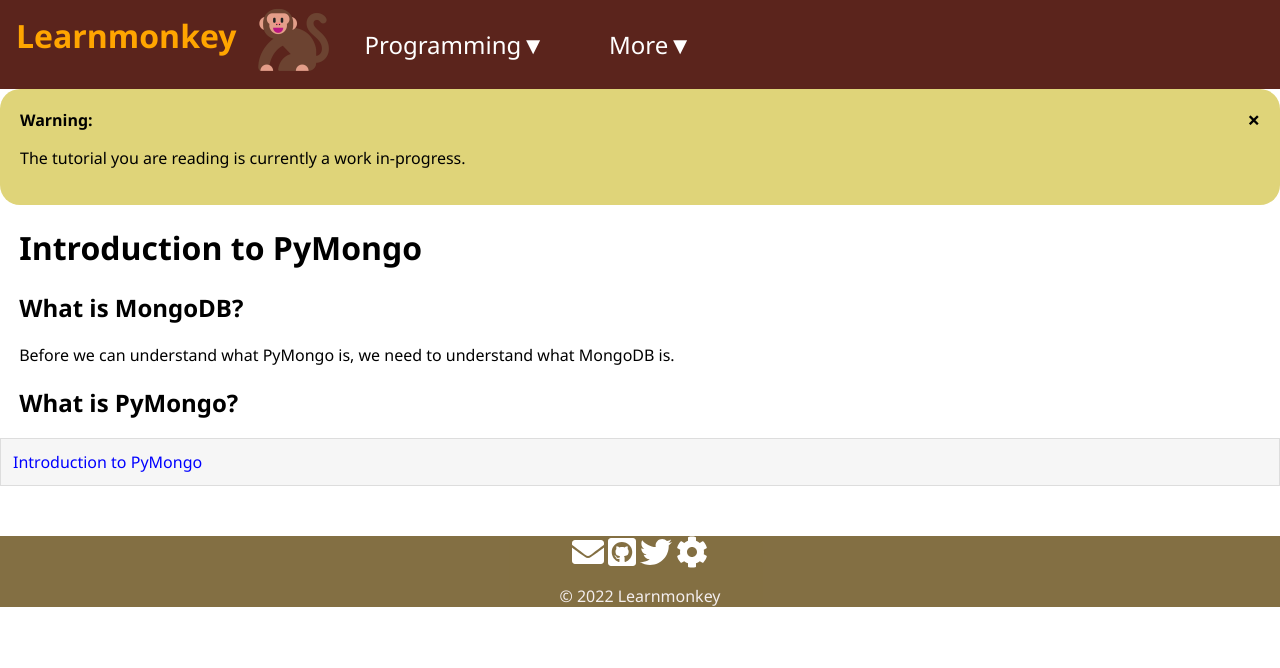
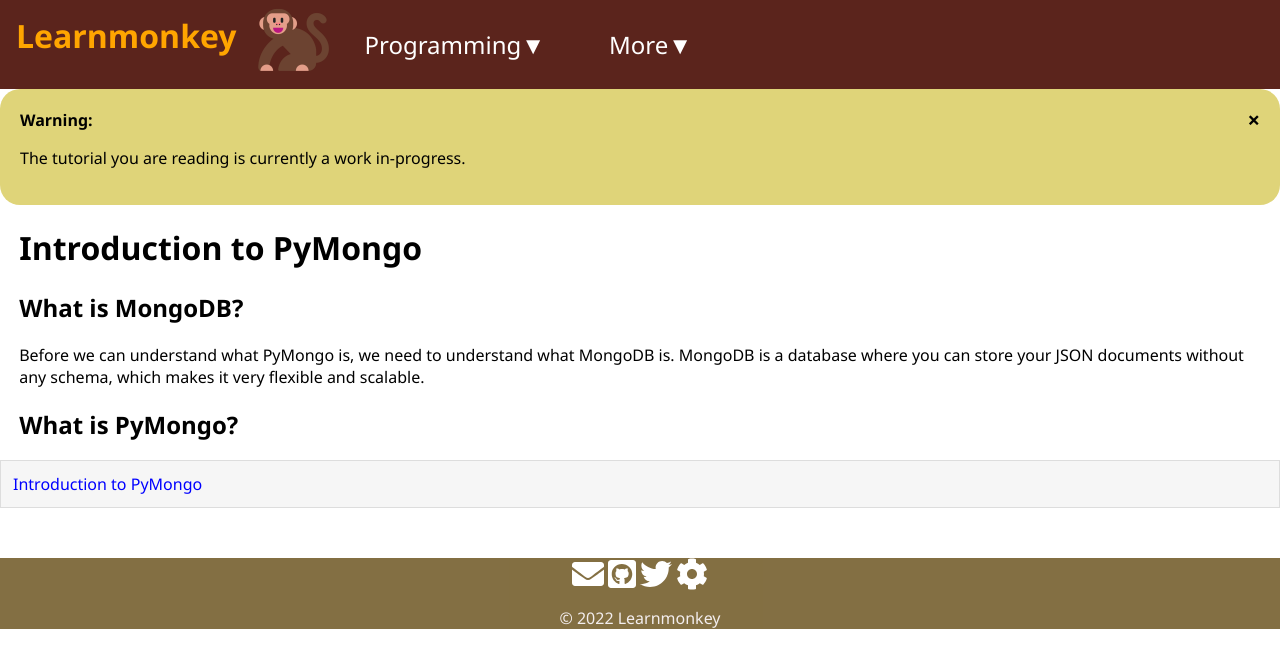
Before and after one commit to learnmonkey/learnmonkey.github.io, a Jekyll site: the page built from programming/python/pymongo/index.html, in a window 1280 px wide. Shown: the top 668 px of the page. Built offline with Jekyll 4.4.1, drawn with Linux system fonts in a browser that asks for light colours; nearby versions of some CDN libraries.

Commit message:
put my stuff back

```diff
--- a/programming/python/pymongo/index.html
+++ b/programming/python/pymongo/index.html
@@ -8,7 +8,7 @@ permalink: /programming/python/pymongo/
 
 <section>
     <h2>What is MongoDB?</h2>
-    <p>Before we can understand what PyMongo is, we need to understand what MongoDB is.</p>
+    <p>Before we can understand what PyMongo is, we need to understand what MongoDB is. MongoDB is a database where you can store your JSON documents without any schema, which makes it very flexible and scalable.</p>
 </section>
 
 <section>
```
